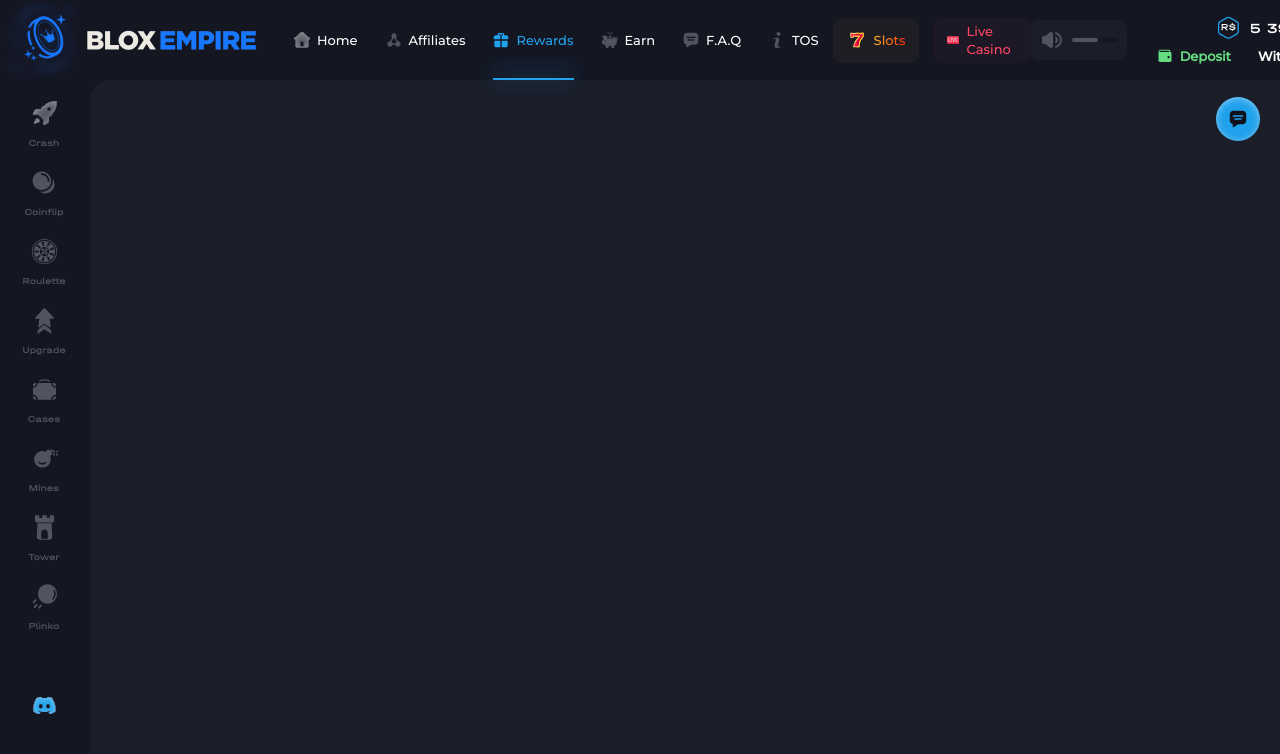
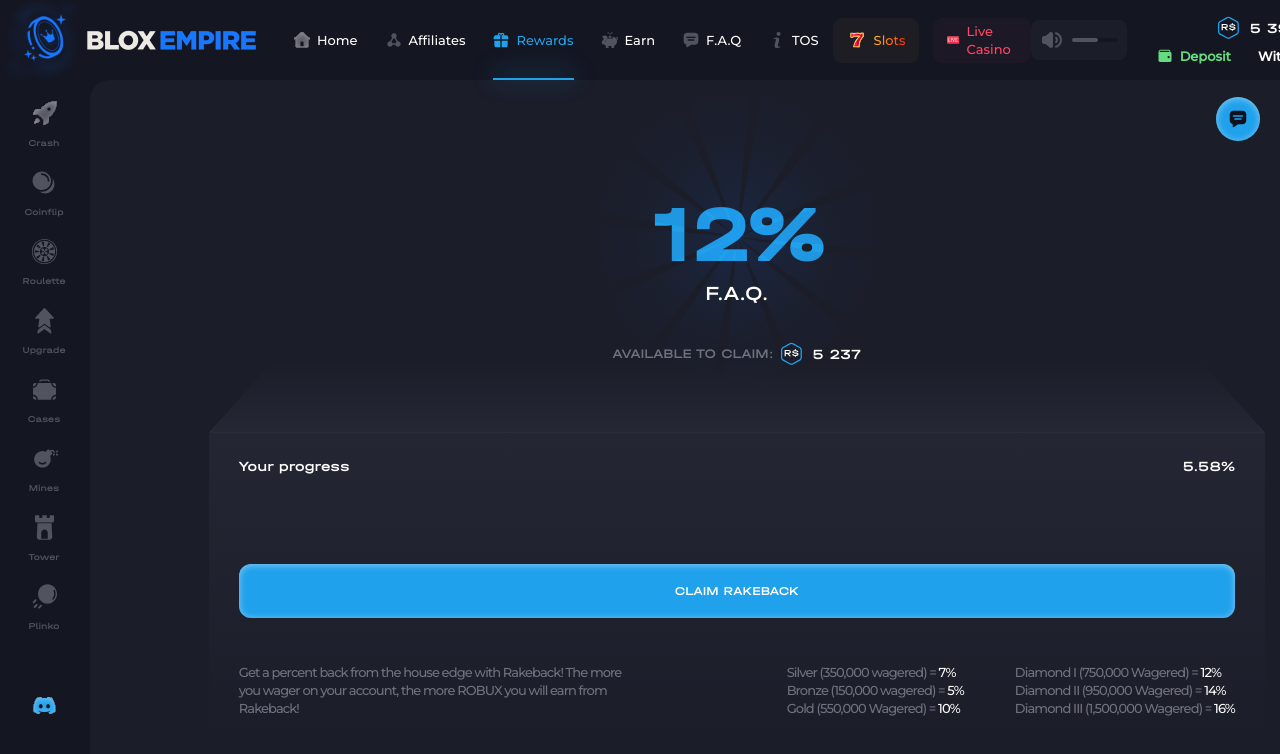
Before and after one commit to diorm47/blox-empire, a React (Create React App) app: page /rewards in a window 1280 px wide. Shown: the top 754 px of the page. Built offline with nearby package versions, Linux system fonts and the light colour scheme.

Commit message:
rewards page

```diff
--- a/src/App.js
+++ b/src/App.js
@@ -13,6 +13,7 @@
 import Earn from "./pages/earn/earn";
 import Profile from "./pages/profile/profile";
 import Affilitates from "./pages/affiliates/affliates";
+import Rewards from "./pages/rewards/rewards";
 
 function App() {
   const [isMenuVisible, setMenuVisible] = useState(false);
@@ -47,6 +48,7 @@
                 <Route path="/faq" element={<Faq />} />
                 <Route path="/earn" element={<Earn />} />
                 <Route path="/affiliates" element={<Affilitates />} />
+                <Route path="/rewards" element={<Rewards />} />
                 <Route
                   path="/profile"
                   element={<Profile toggleDeposit={toggleDeposit} />}
--- /dev/null
+++ b/src/pages/rewards/rewards.css
@@ -0,0 +1,109 @@
+.rolling_circle path {
+  width: 470px;
+  height: 470px;
+}
+.rewards_page {
+  width: 1088px;
+  padding-bottom: 50px;
+}
+
+.reward_score_percent {
+  color: #20a1ec;
+  text-shadow: 0px 0px 114px 0px rgba(32, 161, 236, 0.56);
+  font-size: 76px;
+  font-family: HalvarBreitschrift;
+  font-style: normal;
+  font-weight: 800;
+  line-height: normal;
+  text-transform: uppercase;
+}
+.reward_scores {
+  display: flex;
+  flex-direction: column;
+  align-items: center;
+  justify-content: center;
+  position: relative;
+  padding-top: 80px;
+}
+.rolling_circle {
+  position: absolute;
+  top: -25%;
+}
+.claim_coins {
+  display: flex;
+  align-items: center;
+}
+
+.reward_scores p,
+.reward_scores div {
+  position: relative;
+  z-index: 11;
+}
+
+.claim_coins span {
+  font-size: 13px;
+  font-family: HalvarBreitschrift;
+  font-style: normal;
+  font-weight: 500;
+  line-height: 28px;
+  text-transform: uppercase;
+  color: #70717e;
+}
+.claim_coins .nav_wallet_currency {
+  margin-bottom: 0;
+  margin-left: 5px;
+}
+
+.user_scores {
+  width: 100%;
+  margin-top: 65px;
+  padding: 20px 30px;
+  background: linear-gradient(180deg, #242633 0%, rgba(36, 38, 51, 0) 100%);
+}
+
+.progress_title {
+  display: flex;
+  align-items: center;
+  justify-content: space-between;
+  margin-bottom: 18px;
+}
+.progress_title p {
+  color: #fff;
+  font-size: 14px;
+  font-family: HalvarBreitschrift;
+  font-style: normal;
+  font-weight: 500;
+  line-height: 28px;
+}
+
+.user_scores .sign_submit_btn {
+  margin-top: 65px;
+}
+
+.reward_bottom_texts {
+  margin-top: 25px;
+  display: flex;
+  justify-content: space-between;
+}
+
+.bottom_conbert_scores {
+  display: flex;
+  width: 45%;
+  align-items: center;
+  justify-content: space-between;
+}
+.bottom_conbert_scores span {
+  color: #fff;
+}
+.user_scores {
+  position: relative;
+}
+.top_gradient {
+  position: absolute;
+  width: 100%;
+  left: 0;
+  top: -79px;
+}
+.reward_bottom_texts p {
+    letter-spacing: -0.9px !important;
+}
--- /dev/null
+++ b/src/pages/rewards/rewards.jsx
@@ -0,0 +1,81 @@
+import React from "react";
+import "./rewards.css";
+
+import { ReactComponent as CirleIcon } from "../../assets/icons/circle.svg";
+import { ReactComponent as RsCurrencyLogo } from "../../assets/icons/rs-currency.svg";
+import { ReactComponent as Gradient } from "../../assets/icons/reward_gradient.svg";
+
+function Rewards() {
+  return (
+    <div className="rewards_page main_page_styles">
+      <div className="rewards_wrapper">
+        <div className="reward_scores">
+          <CirleIcon className="rolling_circle" />
+          <h1 className="reward_score_percent">12%</h1>
+          <div className="page_title mb_32px">
+            <h1>F.A.Q.</h1>
+          </div>
+          <div className="claim_coins">
+            <span>Available to claim:</span>
+            <div className="nav_wallet_currency">
+              <RsCurrencyLogo />
+              <div>
+                <p>5 237</p>
+              </div>
+            </div>
+          </div>
+        </div>
+        <div className="user_scores">
+          <Gradient className="top_gradient" />
+          <div className="progress_title">
+            <p>Your progress</p>
+            <p>5.58%</p>
+          </div>
+          <input
+            type="button"
+            className="sign_submit_btn"
+            value="claim rakeback"
+          />
+
+          <div className="reward_bottom_texts">
+            <div>
+              <p className="main_p_style">
+                Get a percent back from the house edge with Rakeback! The more{" "}
+                <br />
+                you wager on your account, the more ROBUX you will earn from{" "}
+                <br />
+                Rakeback!
+              </p>
+            </div>
+            <div className="bottom_conbert_scores">
+              <div>
+                <p className="main_p_style">
+                  Silver (350,000 wagered) = <span>7%</span>
+                </p>
+                <p className="main_p_style">
+                  Bronze (150,000 wagered) = <span>5%</span>
+                </p>
+                <p className="main_p_style">
+                  Gold (550,000 Wagered) = <span>10%</span>
+                </p>
+              </div>
+              <div>
+                <p className="main_p_style">
+                  Diamond I (750,000 Wagered) = <span>12%</span>
+                </p>
+                <p className="main_p_style">
+                  Diamond II (950,000 Wagered) = <span>14%</span>
+                </p>
+                <p className="main_p_style">
+                  Diamond III (1,500,000 Wagered) = <span>16%</span>
+                </p>
+              </div>
+            </div>
+          </div>
+        </div>
+      </div>
+    </div>
+  );
+}
+
+export default Rewards;
```
Also changed, not shown: src/assets/icons/circle.svg (added), src/assets/icons/reward_gradient.svg (added).
